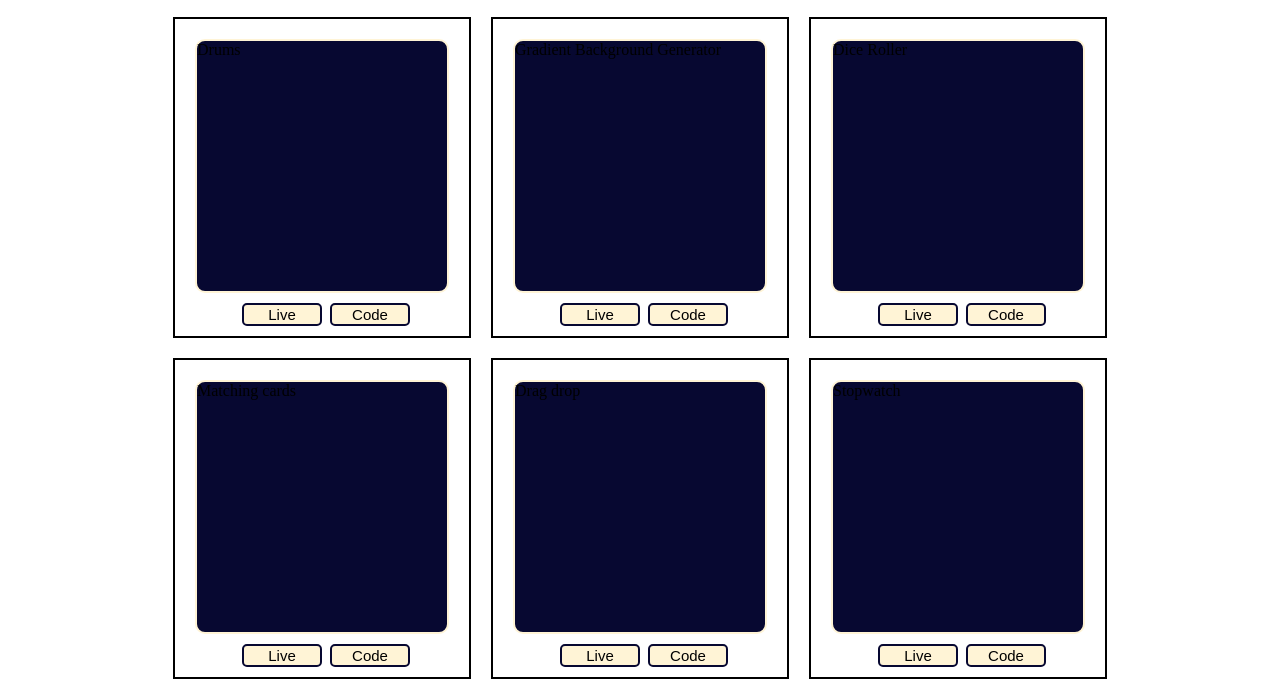
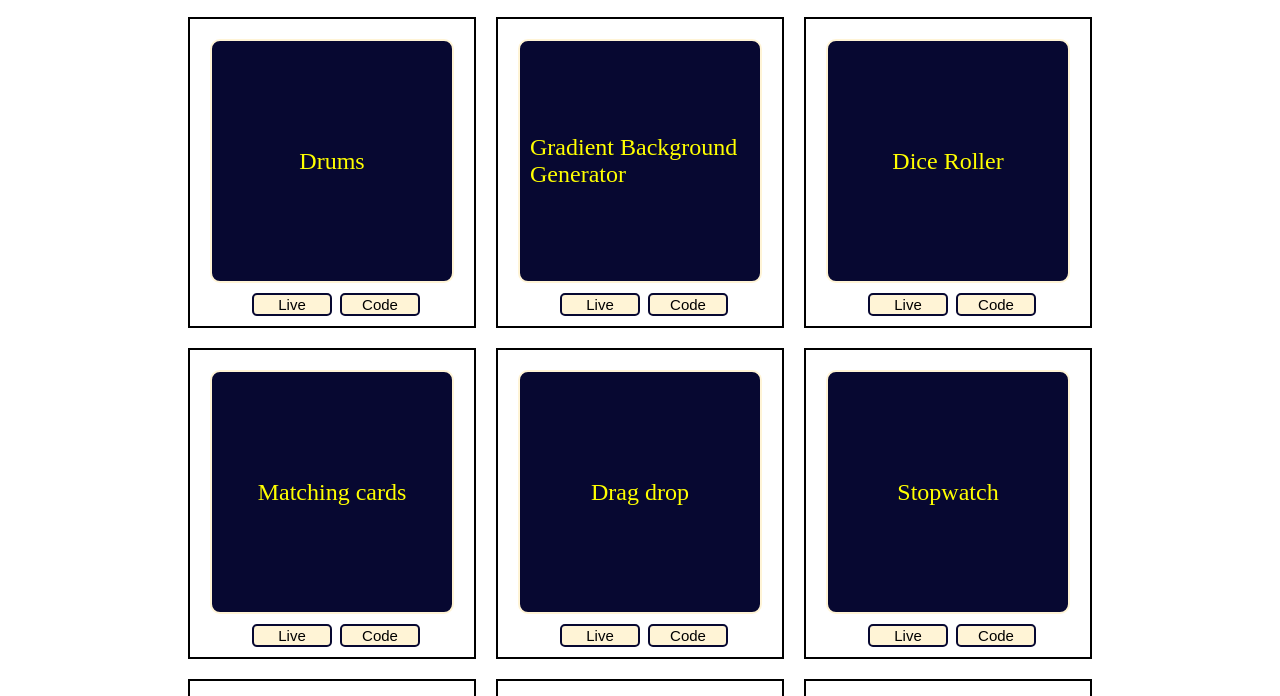
Before and after one commit to divyagit21/JavaScript-tasks, a plain HTML site: page index.html in a window 1280 px wide. Shown: the part 87-783 px from the top of the page. Drawn offline with Linux system fonts and the light colour scheme.

Commit message:
first commit

```diff
--- a/index.css
+++ b/index.css
@@ -21,12 +21,19 @@ body{
     margin: 15px;
 }
 .box {
-    width: 250px;
-    height: 250px;
+    width: 220px;
+    height: 220px;
     margin: 10px;
+    color: #fff4d6;
     background-color: #070831;
     border: 2px solid #fff4d6 ;
     border-radius: 10px;
+    color: yellow;
+    display: flex;
+    align-items: center;
+    justify-content: center;
+    font-size: 1.5rem;
+    padding: 10px;
 }
 .flex-box{
     display: flex;
```
